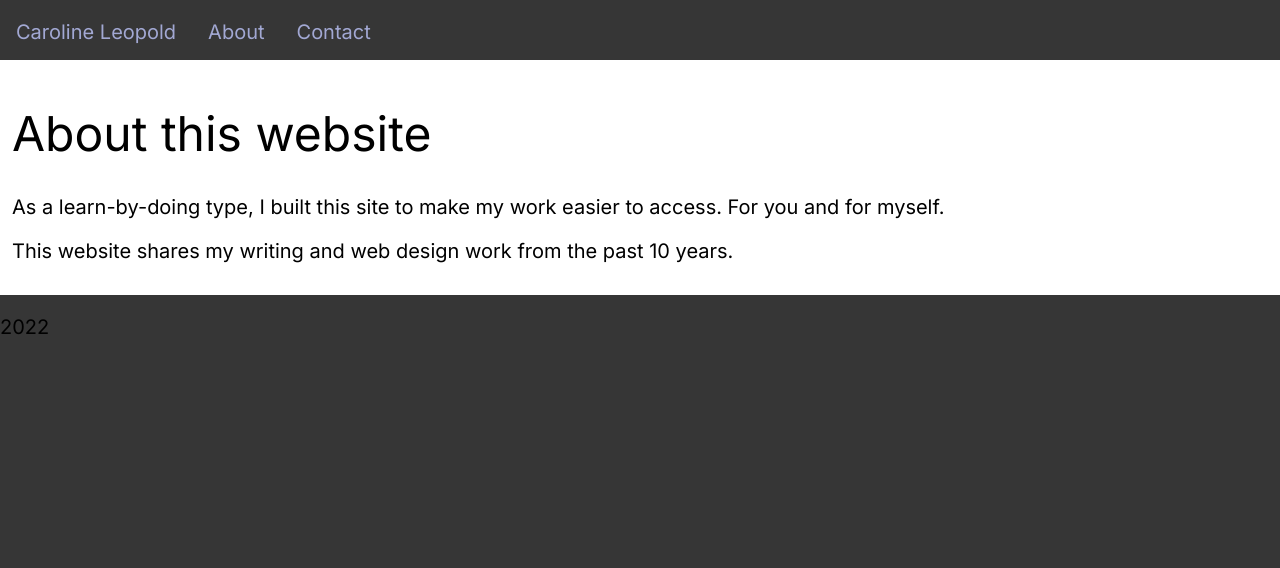
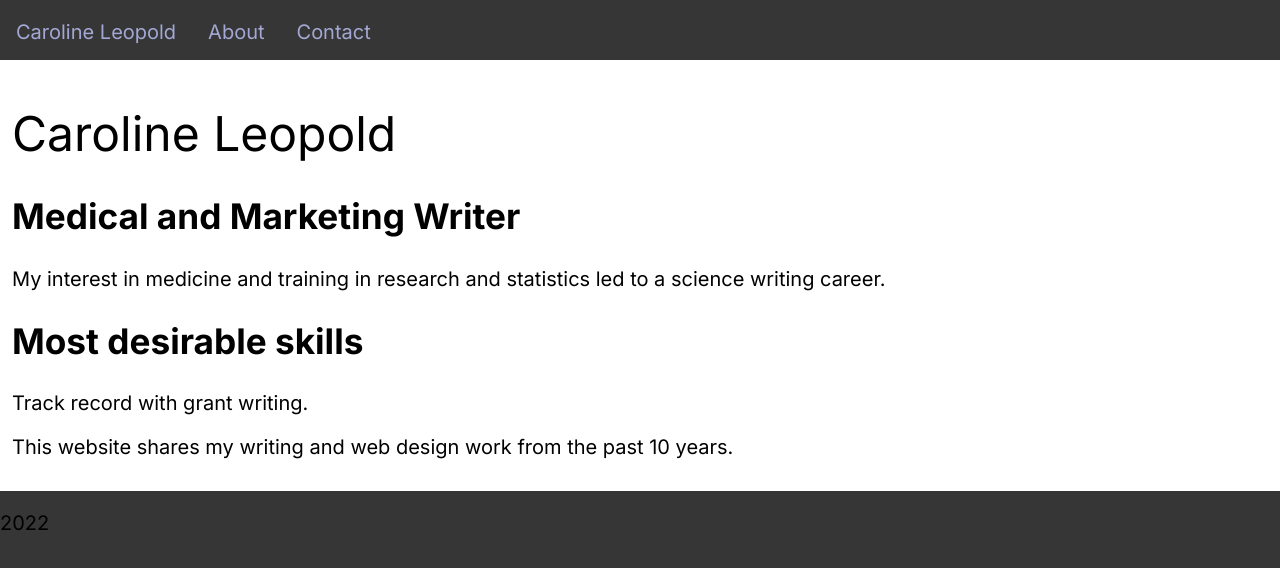
Before and after one commit to cml815/about-a, a React (Create React App) app: page /about in a window 1280 px wide. Shown: the top 568 px of the page. Built offline with nearby package versions, Linux system fonts and the light colour scheme.

Commit message:
fix route error

```diff
--- a/src/components/Projects.jsx
+++ b/src/components/Projects.jsx
@@ -15,14 +15,6 @@ export function Projects () {
         <Link className="btn_round--light"to="/about">Learn more about me.
         </Link>
       </div>
-      </section>
-      <section className="bio-box">
-        <div className="flex">
-          <h4>12 years</h4>
-          <h4>86 brands</h4>
-          <h4>1,000+ work products</h4>
-          <h4>$40M+ success</h4>
-        </div>
       </section>
       <section className="projects-wrapper">
       <div className="center">
--- a/src/routes/about.jsx
+++ b/src/routes/about.jsx
@@ -3,8 +3,11 @@
 export default function About () {
   return (
     <main>
-      <h1>About this website</h1>
-      <p>As a learn-by-doing type, I built this site to make my work easier to access. For you and for myself.</p>
+      <h1>Caroline Leopold</h1>
+      <h2>Medical and Marketing Writer</h2>
+      <p>My interest in medicine and training in research and statistics led to a science writing career.</p>
+      <h2>Most desirable skills</h2>
+      <p>Track record with grant writing.</p>
       <p>This website shares my writing and web design work from the past 10 years.</p>
     </main>
   )
```
